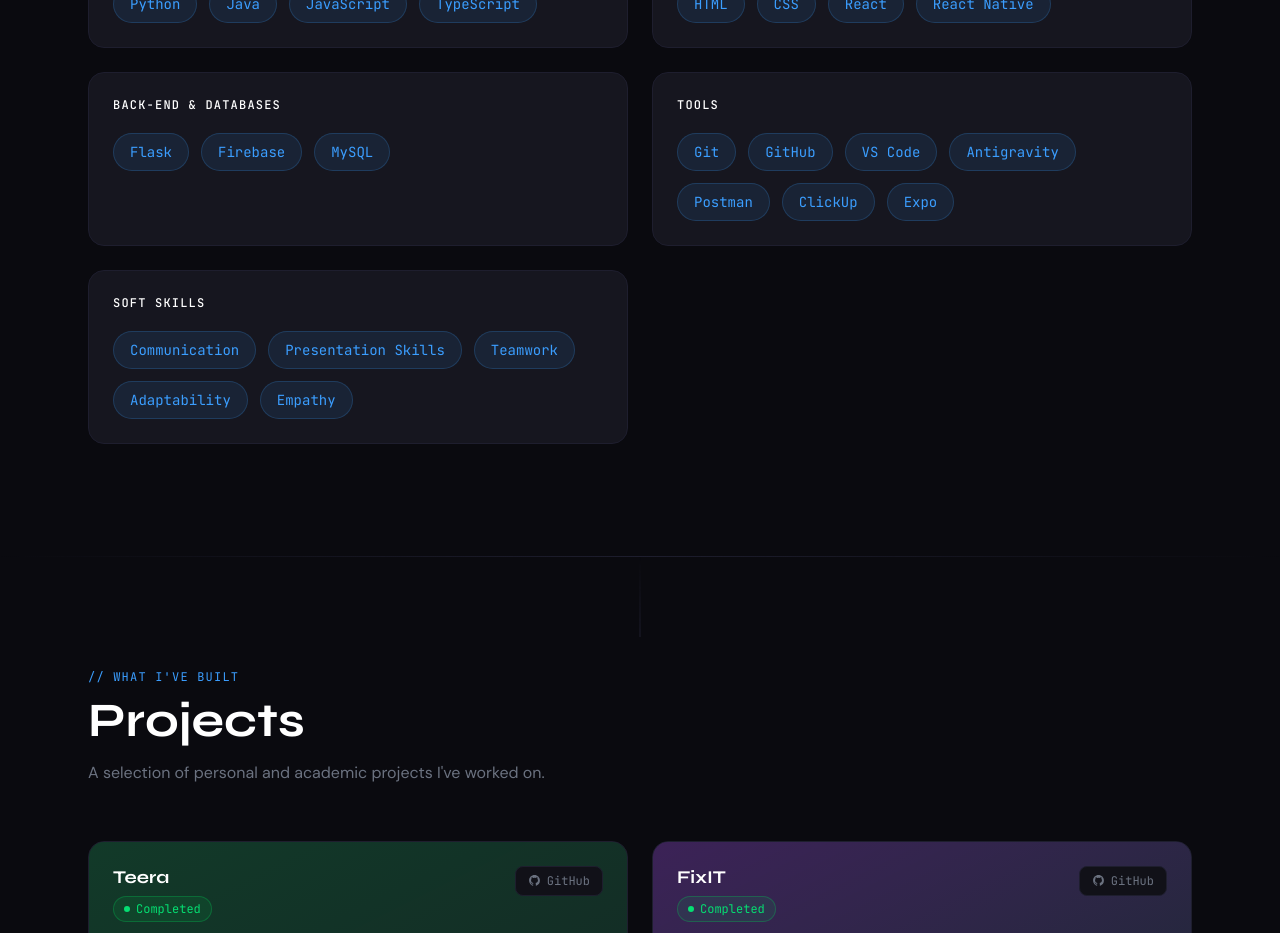
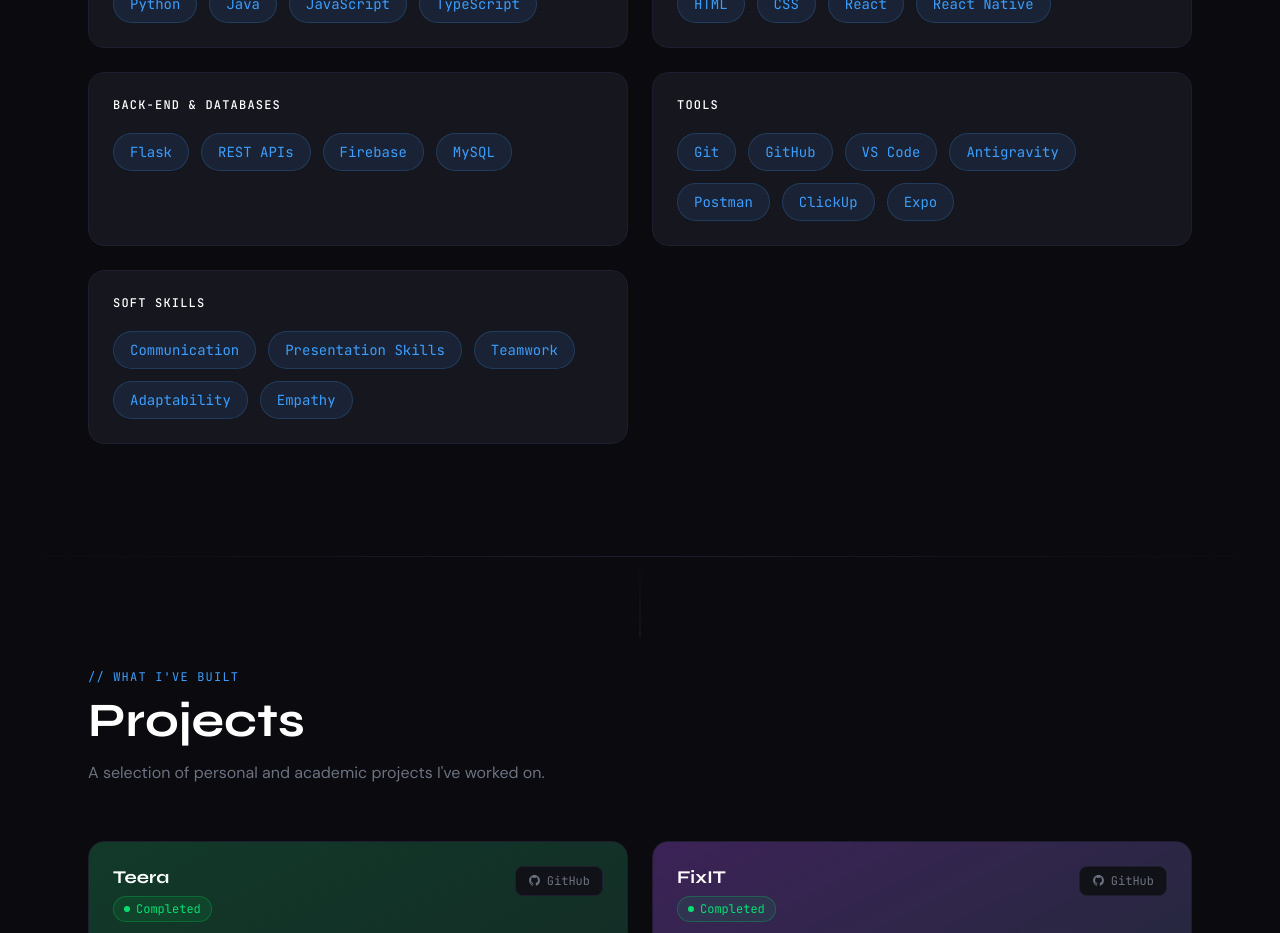
Before and after one commit to ManugaPerera06/portfolio-website, a React (Vite) app: page / in a window 1280 px wide. Shown: the part 1840-2773 px from the top of the page. Built offline with nearby package versions, Linux system fonts and the light colour scheme.

Commit message:
chore: Add REST API as one of a Backend Technologies I've used.

```diff
--- a/src/Components/Skills.jsx
+++ b/src/Components/Skills.jsx
@@ -11,7 +11,7 @@ const skillGroups = [
   },
   {
     title: 'Back-End & Databases',
-    items: ['Flask', 'Firebase', 'MySQL'],
+    items: ['Flask', 'REST APIs', 'Firebase', 'MySQL'],
   },
   {
     title: 'Tools',
```
